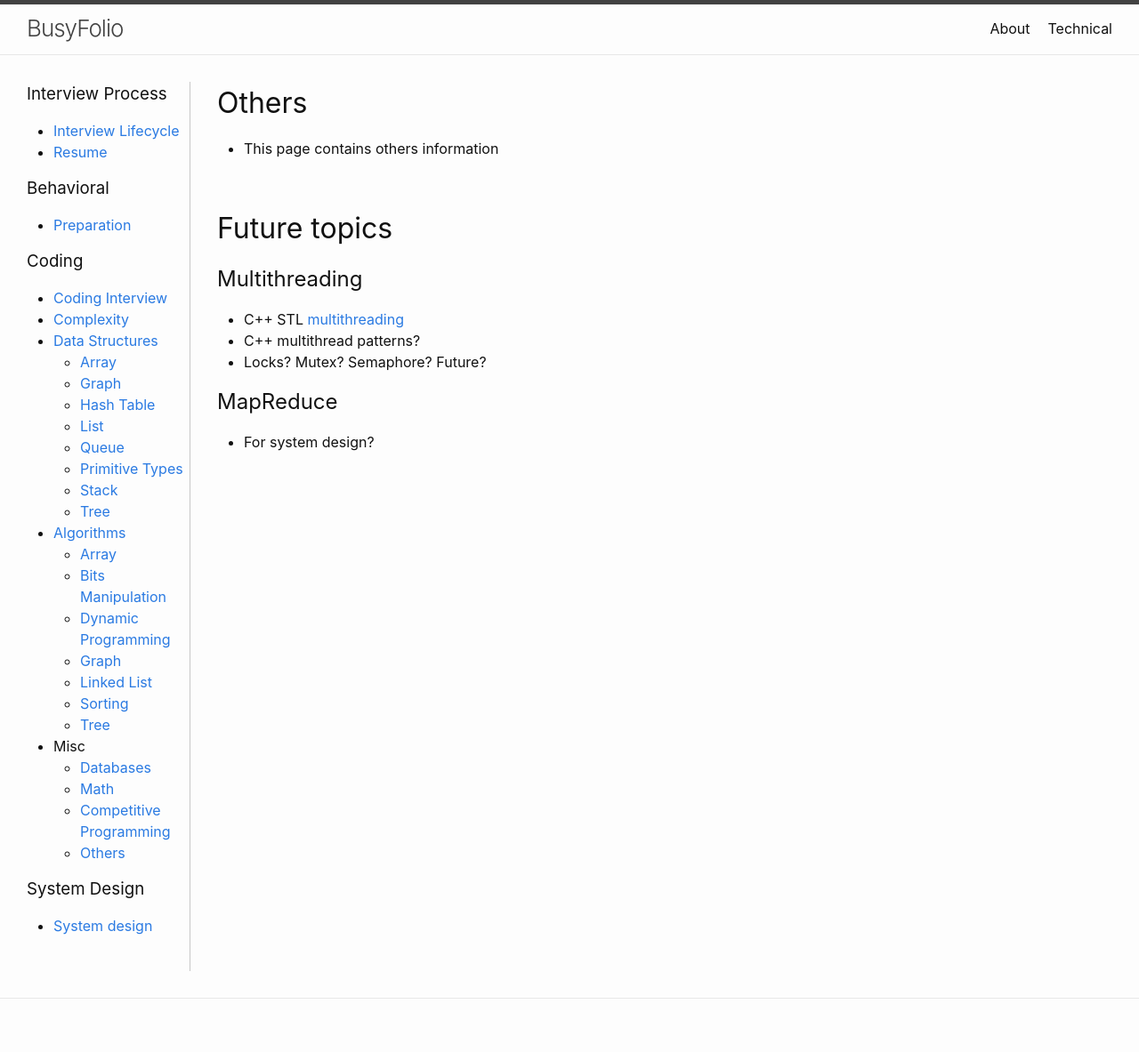
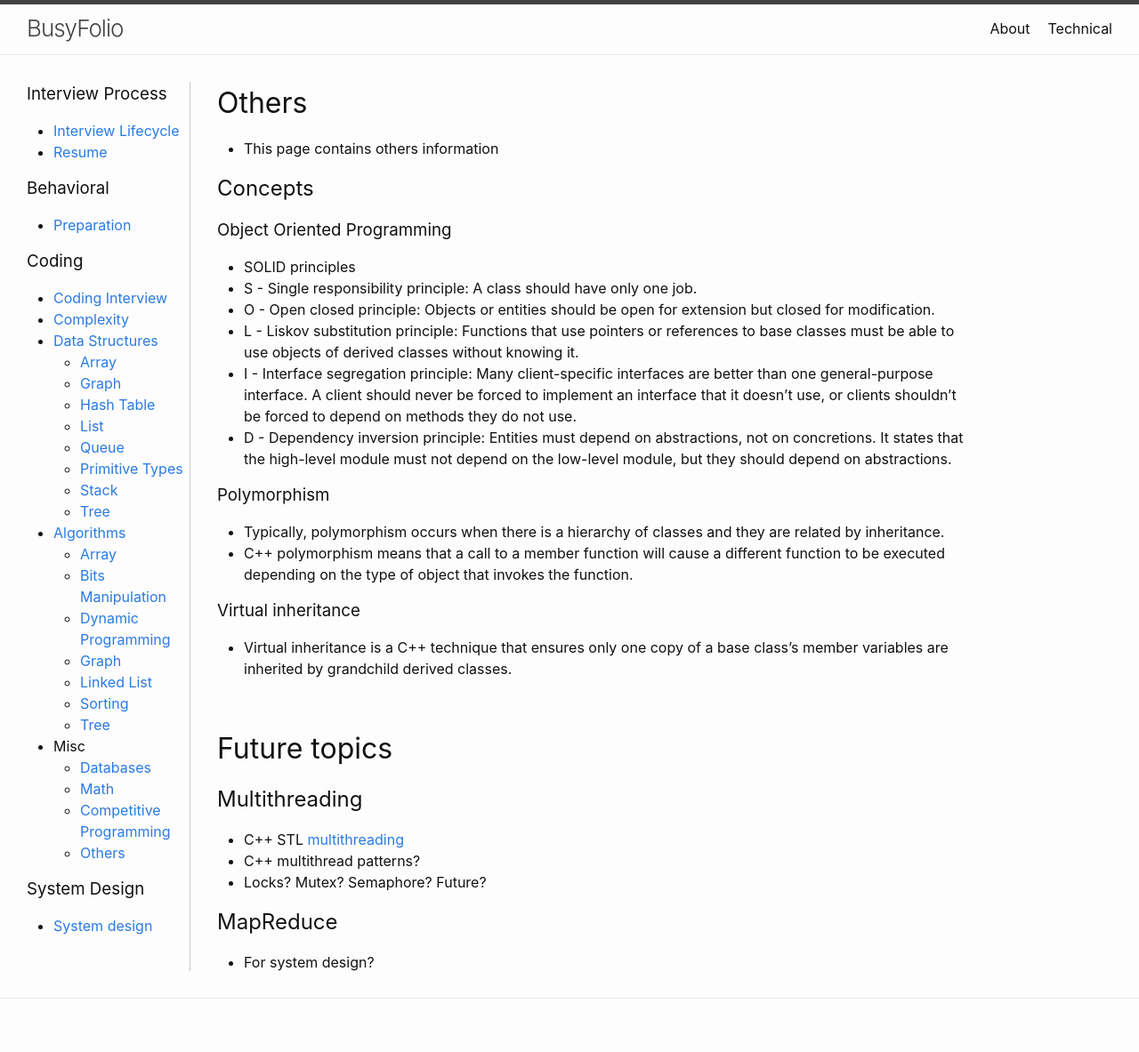
Before and after one commit to bzthin/bzthin.github.io, a Jekyll site: the page built from pages/technical/coding/misc/others.md, in a window 1280 px wide. Shown: the whole page at 89% size. Built offline with Jekyll 4.4.1, drawn with Linux system fonts in a browser that asks for light colours.

Commit message:
Add others concepts

```diff
--- a/pages/technical/coding/misc/others.md
+++ b/pages/technical/coding/misc/others.md
@@ -6,6 +6,22 @@ permalink: /misc/others/
 
 # Others
 - This page contains others information
+
+## Concepts
+### Object Oriented Programming
+- SOLID principles
+- S - Single responsibility principle: A class should have only one job.
+- O - Open closed principle: Objects or entities should be open for extension but closed for modification.
+- L - Liskov substitution principle: Functions that use pointers or references to base classes must be able to use objects of derived classes without knowing it.
+- I - Interface segregation principle: Many client-specific interfaces are better than one general-purpose interface. A client should never be forced to implement an interface that it doesn’t use, or clients shouldn’t be forced to depend on methods they do not use.
+- D - Dependency inversion principle: Entities must depend on abstractions, not on concretions. It states that the high-level module must not depend on the low-level module, but they should depend on abstractions.
+
+### Polymorphism
+- Typically, polymorphism occurs when there is a hierarchy of classes and they are related by inheritance.
+- C++ polymorphism means that a call to a member function will cause a different function to be executed depending on the type of object that invokes the function.
+
+### Virtual inheritance
+- Virtual inheritance is a C++ technique that ensures only one copy of a base class's member variables are inherited by grandchild derived classes.
 
 <br>
 
```
Also changed, not shown: pages/technical/coding/algorithms/index.md (+1 -0 lines), pages/technical/system-design/system-design.md (+7 -0 lines).
